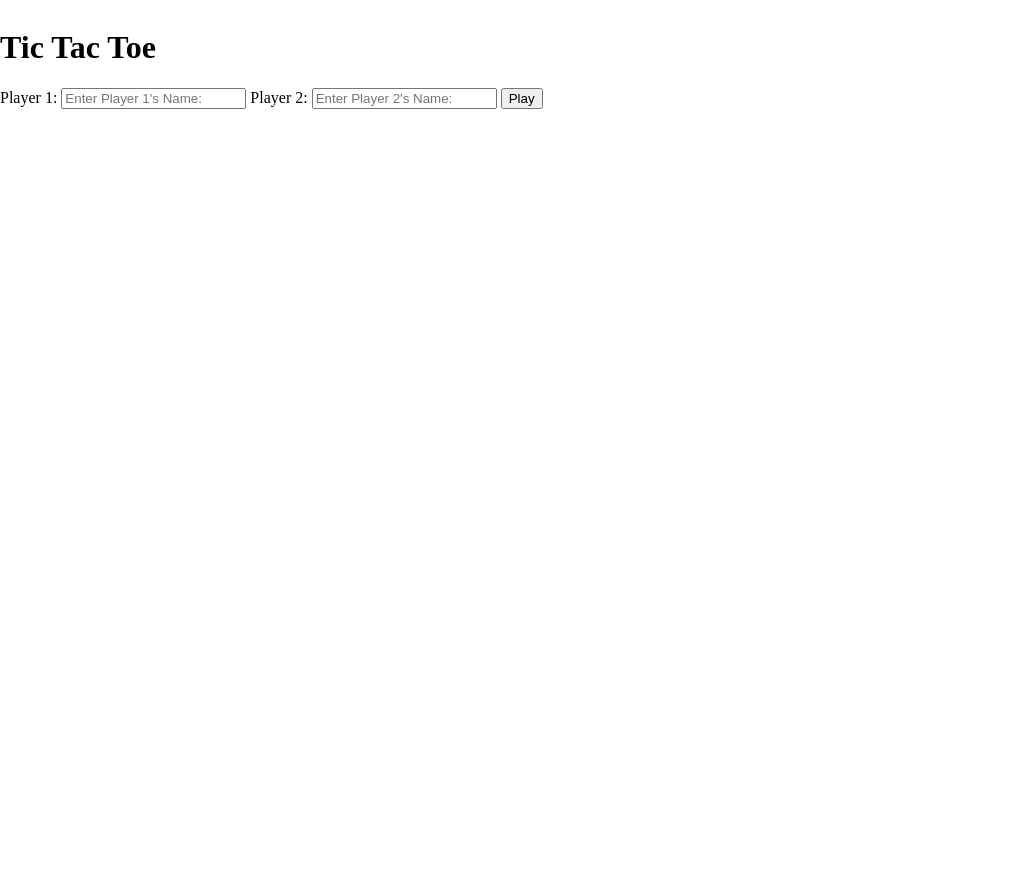
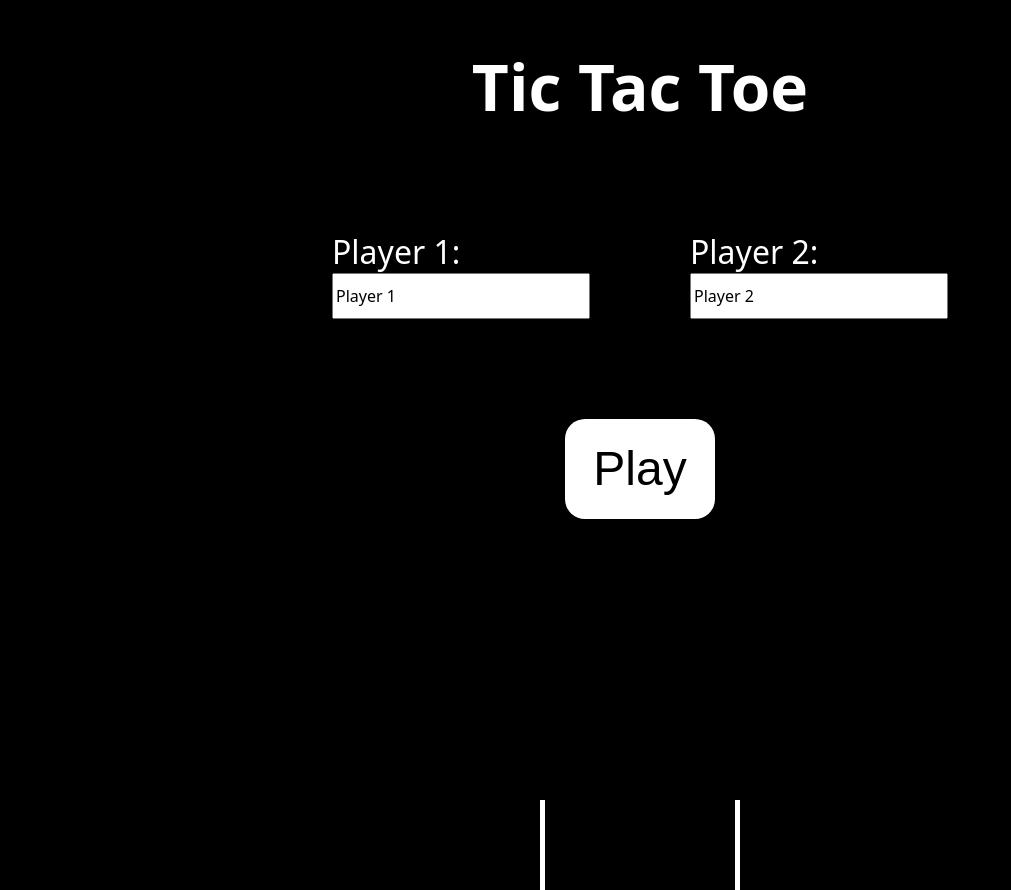
Before and after one commit to Gabefire/tic-tac-toe, a website: page index.html in a window 1280 px wide. Shown: the whole page, without its empty margins (0-1011 px from the left). Before the commit the page ends 808 px from the top, so only its background shows below. Drawn offline with Linux system fonts and the light colour scheme.

Commit message:
added basic style

```diff
--- a/index.html
+++ b/index.html
@@ -10,30 +10,24 @@
   </head>
   <form action="" id="form">
     <h1>Tic Tac Toe</h1>
+    <div class="input-container">
       <label for="player1">
         Player 1:
-      <input
-        type="text"
-        name="player 1"
-        placeholder="Enter Player 1's Name:"
-        id="player1"
-      />
+        <input type="text" name="player 1" id="player1" value="Player 1" />
       </label>
       <label for="player2">
         Player 2:
-      <input
-        type="text"
-        name="player 2"
-        placeholder="Enter Player 2's Name:"
-        id="player2"
-      />
+        <input type="text" name="player 2" value="Player 2" id="player2" />
       </label>
+    </div>
     <input type="submit" value="Play" class="play" />
   </form>
   <body>
     <h1>Tic Tac Toe</h1>
+    <div class="winner-container">
       <div class="winner"></div>
       <button class="reset">Play Again?</button>
+    </div>
     <div class="board">
       <div class="cell" id="cell0"></div>
       <div class="cell" id="cell1"></div>
--- a/script.js
+++ b/script.js
@@ -136,8 +136,8 @@ const Form = (() => {
 
     const player1Input = document.getElementById("player1");
     const player2Input = document.getElementById("player2");
-    const player1 = playerFactory(player1Input.value, "x");
-    const player2 = playerFactory(player2Input.value, "o");
+    const player1 = playerFactory(player1Input.value, "X");
+    const player2 = playerFactory(player2Input.value, "O");
     Game(player1, player2);
   });
 })();
--- a/styles.css
+++ b/styles.css
@@ -2,7 +2,11 @@ body {
   display: flex;
   flex-direction: column;
   align-items: center;
-  gap: 50px;
+  margin: 0;
+  font-family: system-ui, "Segoe UI", Roboto, Helvetica, Arial, sans-serif,
+    "Apple Color Emoji", "Segoe UI Emoji", "Segoe UI Symbol";
+  background-color: black;
+  color: white;
 }
 
 .board {
@@ -12,22 +16,61 @@ body {
 }
 
 .board .cell:nth-child(n):nth-child(-n + 6) {
-  border-bottom: 3px solid black;
+  border-bottom: 5px solid white;
 }
 
 #cell1,
 #cell4,
 #cell7 {
-  border-left: 3px solid black;
-  border-right: 3px solid black;
+  border-left: 5px solid white;
+  border-right: 5px solid white;
+}
+
+.cell {
+  text-align: center;
+  line-height: 200px;
+  vertical-align: middle;
+  font-size: 8rem;
+  font-weight: bold;
+}
+
+.winner-container {
+  display: flex;
+  flex-direction: column;
+  align-items: center;
+  margin: 80px;
+  gap: 20px;
 }
 
 .winner {
   display: none;
+  font-size: 3rem;
+  margin: 0;
 }
 
 .reset {
+  margin: 0;
   display: none;
+  height: 100px;
+  width: 200px;
+  font-size: 2rem;
+  color: black;
+  background-color: white;
+  border-radius: 20px;
+  border: none;
+  cursor: pointer;
+  font-family: inherit;
+}
+
+.reset:hover {
+  background-color: black;
+  border: 5px solid white;
+  color: white;
+}
+
+h1 {
+  font-size: 4rem;
+  margin-bottom: 0;
 }
 
 form {
@@ -35,5 +78,42 @@ form {
   position: absolute;
   height: 100%;
   width: 100%;
+  background-color: black;
+  color: white;
+  display: flex;
+  flex-direction: column;
+  align-items: center;
+  gap: 100px;
+}
+
+.input-container {
+  display: flex;
+  gap: 100px;
+}
+form label {
+  display: flex;
+  flex-direction: column;
+  font-size: 2rem;
+}
+form label input {
+  width: 250px;
+  height: 40px;
+  font-size: 1rem;
+  font-family: inherit;
+}
+.play {
+  height: 100px;
+  width: 150px;
+  font-size: 3rem;
+  color: black;
   background-color: white;
+  border-radius: 20px;
+  border: none;
+  cursor: pointer;
 }
+
+.play:hover {
+  background-color: black;
+  border: 5px solid white;
+  color: white;
+}
```
Lines whose indentation alone changed are shown as unchanged.
